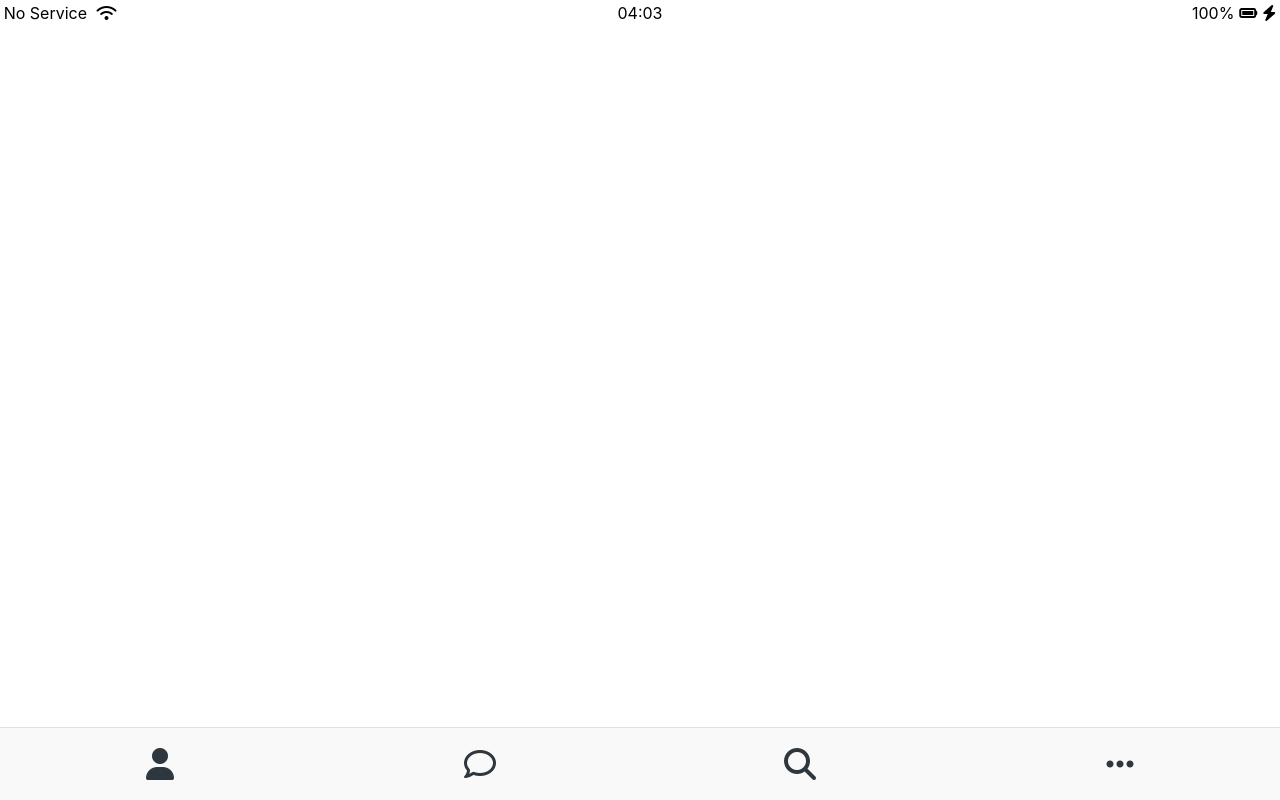
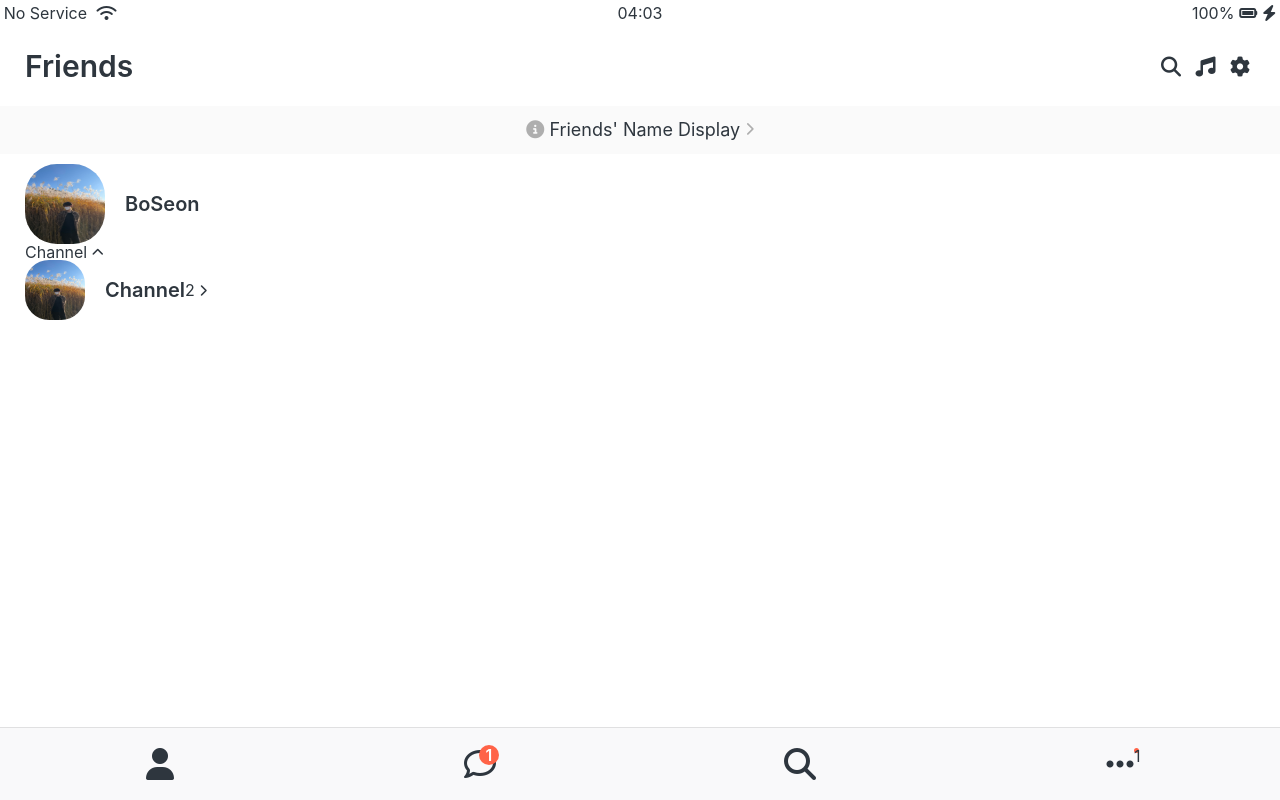
Before and after one commit to sqhtjs0104/kokoa_clone-pre-, a plain HTML site: page friends.html in a window 1280 px wide. Drawn offline with Linux system fonts and the light colour scheme.

Commit message:
#0.2.2 Create Component files

```diff
--- a/css/components/navBar.css
+++ b/css/components/navBar.css
@@ -17,5 +17,32 @@
     justify-content: center;
 }
 .nav__a {
-    color: #2e363e;
+    position: relative;
 }
+.nav__notification {
+    width: 20px;
+    height: 20px;
+    border-radius: 50%;
+    background-color: tomato;
+
+    display: flex;
+    justify-content: center;
+    align-items: center;
+
+    position: absolute;
+    bottom: 15px;
+    left: 15px;
+
+    color: white;
+    font-weight: 600;
+}
+.nav__dotNotification {
+    width: 5px;
+    height: 5px;
+    background-color: tomato;
+    border-radius: 50%;
+
+    position: absolute;
+    top: 0;
+    right: -5px;
+}
--- /dev/null
+++ b/css/components/screenHeader.css
@@ -0,0 +1,13 @@
+.screenHeader {
+    display: flex;
+    justify-content: space-between;
+    align-items: center;
+    padding: var(--horizontalSpace);
+}
+.screenHeader__title {
+    font-size: 30px;
+    font-weight: 600;
+}
+.screenHeader__icons span {
+    margin: 0px 5px;
+}
--- a/css/components/statusBar.css
+++ b/css/components/statusBar.css
@@ -1,5 +1,4 @@
 .statusBar {
-    position: fixed;
     top: 0;
     width: 100%;
     padding: 5px 3px;
--- /dev/null
+++ b/css/components/userComponent.css
@@ -0,0 +1,27 @@
+.userComponent,
+.userComponent__column:first-child {
+    display: flex;
+    align-items: center;
+}
+.userComponent__avatar {
+    width: 70px;
+    height: 70px;
+    border-radius: 40%;
+    margin-right: 20px;
+}
+.userComponent__avatar--xl {
+    width: 80px;
+    height: 80px;
+}
+.userComponent__avatar--sm {
+    width: 60px;
+    height: 60px;
+}
+.userComponent__title {
+    font-size: 20px;
+    font-weight: 600;
+}
+.userComponent__subtitle {
+    margin-top: 8px;
+    color: rgba(0, 0, 0, 0.5);
+}
--- /dev/null
+++ b/css/screens/friends.css
@@ -0,0 +1,14 @@
+.friendsScreen {
+    padding: 0px var(--horizontalSpace);
+}
+#friendsDisplayLink {
+    display: block;
+    padding: 15px 0px;
+    background-color: #fafafa;
+    text-align: center;
+    margin-bottom: 10px;
+    font-size: 18px;
+}
+#friendsDisplayLink i {
+    color: rgba(0, 0, 0, 0.3);
+}
--- a/css/styles.css
+++ b/css/styles.css
@@ -4,10 +4,14 @@
 /* Components */
 @import "components/statusBar.css";
 @import "components/navBar.css";
+@import "components/screenHeader.css";
+@import "components/userComponent.css";
 
 /* Screens */
 @import "screens/login.css";
+@import "screens/friends.css";
 
 body {
+    color: var(--customBlack);
     font-family:-apple-system, BlinkMacSystemFont, 'Segoe UI', Roboto, Oxygen, Ubuntu, Cantarell, 'Open Sans', 'Helvetica Neue', sans-serif;
 }
--- a/css/variables.css
+++ b/css/variables.css
@@ -1,3 +1,5 @@
 :root {
     --yellow: #fae100;
+    --customBlack: #2e363e;
+    --horizontalSpace: 25px;
 }
--- a/friends.html
+++ b/friends.html
@@ -27,12 +27,74 @@
         </div>
     </div>
 
+    <headder class="screenHeader">
+        <h1 class="screenHeader__title">Friends</h1>
+        <div class="screenHeader__icons">
+            <span><i class="fa-solid fa-magnifying-glass fa-lg"></i></span>
+            <span><i class="fa-solid fa-music fa-lg"></i></span>
+            <span><i class="fas fa-cog fa-lg"></i></span>
+        </div>
+    </headder>
+
+    <a id="friendsDisplayLink" href="#">
+        <i class="fa-solid fa-circle-info"></i>
+        Friends' Name Display
+        <i class="fa-solid fa-chevron-right fa-xs"></i>
+    </a>
+
+    <main class="friendsScreen">
+        <div class="userComponent">
+            <div class="userComponent__column"></div>
+                <img class="userComponent__avatar userComponent__avatar--xl" src="images/bsProfile.jpg" alt="" />
+                <div class="userComponent__text">
+                    <h4 class="userComponent__title">BoSeon</h4>
+                    <!-- <h6 class="userComponent__subtitle">Hello, I'm BoSeon!</h6> -->
+                </div>
+            <div class="userComponent__column"></div>
+        </div>
+        <div class="friendsScreen__channel">
+            <div class="friendsScreen__channel__header">
+                <span>Channel</span>
+                <i class="fa-solid fa-chevron-up fa-xs"></i>
+            </div>
+            <div class="userComponent">
+                <div class="userComponent__column"></div>
+                    <img class="userComponent__avatar userComponent__avatar--sm" src="images/bsProfile.jpg" alt="" />
+                    <div class="userComponent__text">
+                        <h4 class="userComponent__title">Channel</h4>
+                    </div>
+                <div class="userComponent__column">
+                    <span>2</span>
+                    <i class="fa-solid fa-chevron-right fa-xs"></i>
+                </div>
+            </div>
+        </div>
+    </main>
+
     <nav class="nav">
         <ul class="nav__ul">
-            <li class="nav__li"><a class="nav__a" href="friends.html"><i class="fa-solid fa-user fa-2x"></i></a></li>
-            <li class="nav__li"><a class="nav__a" href="#"><i class="fa-regular fa-comment fa-2x"></i></a></li>
-            <li class="nav__li"><a class="nav__a" href="#"><i class="fa-solid fa-magnifying-glass fa-2x"></i></a></li>
-            <li class="nav__li"><a class="nav__a" href="#"><i class="fa-solid fa-ellipsis fa-2x"></i></li>
+            <li class="nav__li">
+                <a class="nav__a" href="friends.html">
+                    <i class="fa-solid fa-user fa-2x"></i>
+                </a>
+            </li>
+            <li class="nav__li">
+                <a class="nav__a" href="#">
+                    <span class="nav__notification">1</span>
+                    <i class="fa-regular fa-comment fa-2x"></i>
+                </a>
+            </li>
+            <li class="nav__li">
+                <a class="nav__a" href="#">
+                    <i class="fa-solid fa-magnifying-glass fa-2x"></i>
+                </a>
+            </li>
+            <li class="nav__li">
+                <a class="nav__a" href="#">
+                    <span class="nav__dotNotification">1</span>
+                    <i class="fa-solid fa-ellipsis fa-2x"></i>
+                </a>
+            </li>
         </ul>
     </nav>
 
```
Also changed, not shown: images/bsProfile.jpg (added).
